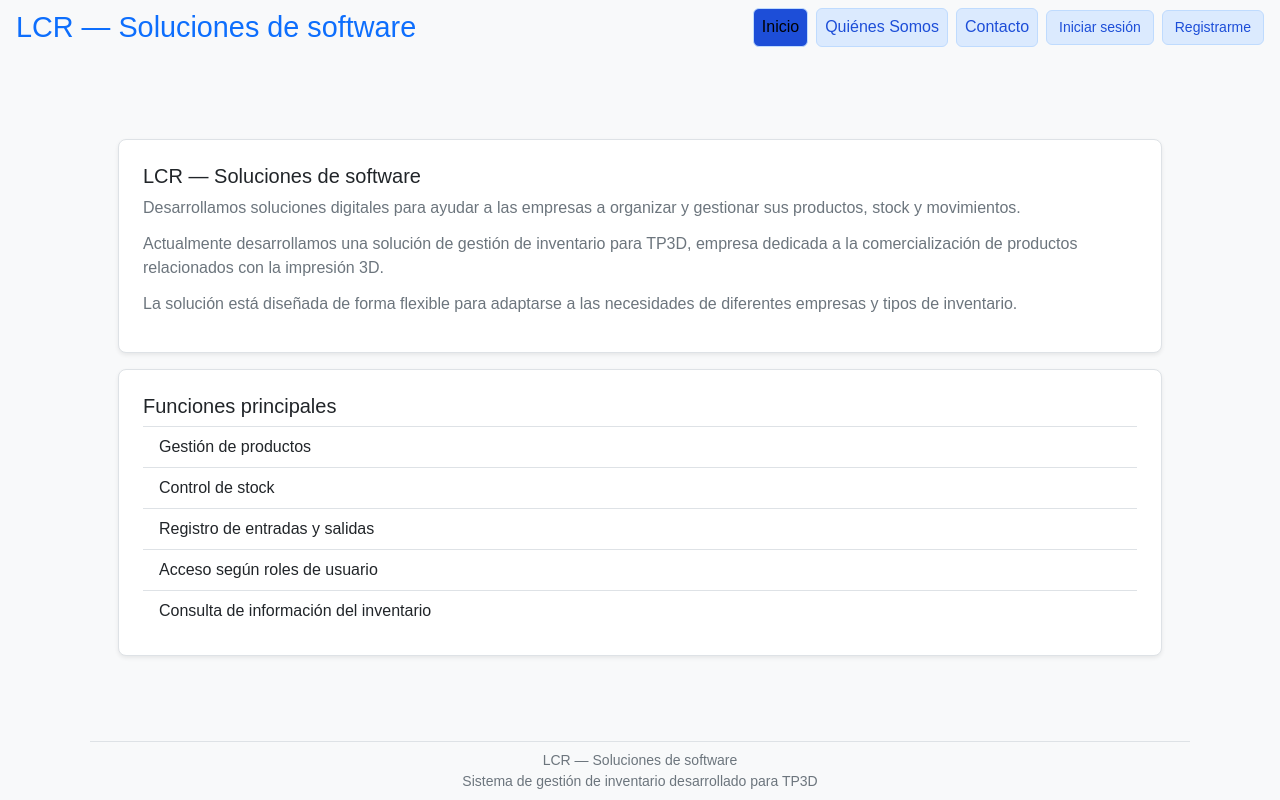
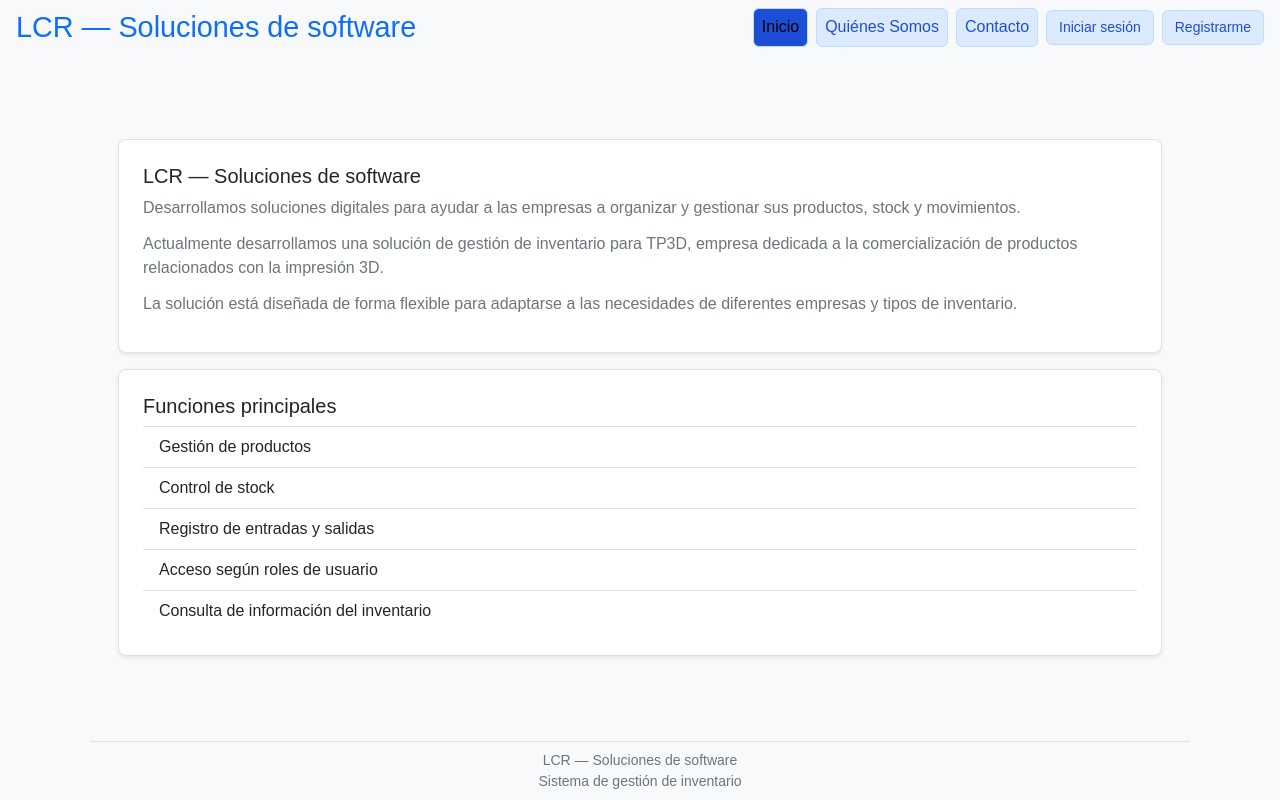
Before and after one commit to grupo-lcr-inventario-2026/gestion-de-inventario, an Angular app in the folder frontend/: page / in a window 1280 px wide. Built offline with nearby package versions, Linux system fonts and the light colour scheme.

Commit message:
chore: ajusta texto del footer

```diff
--- a/frontend/src/app/shared/footer/footer.html
+++ b/frontend/src/app/shared/footer/footer.html
@@ -1,4 +1,4 @@
 <footer class="footer text-center py-2 small border-top">
     <div>LCR — Soluciones de software</div>
-    <div>Sistema de gestión de inventario desarrollado para TP3D</div>
+    <div>Sistema de gestión de inventario</div>
 </footer>
```
